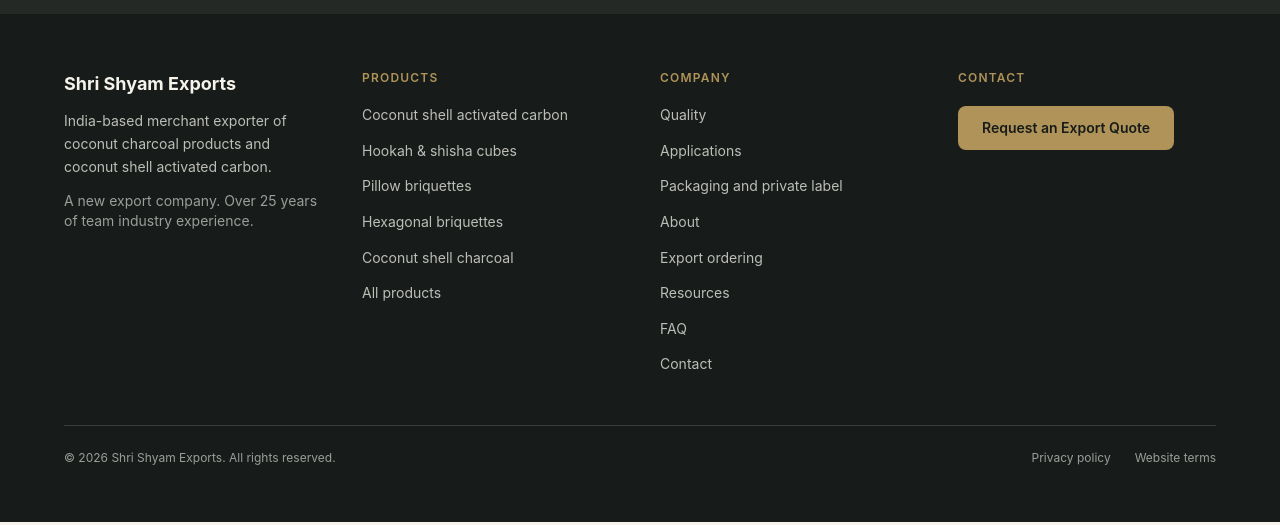
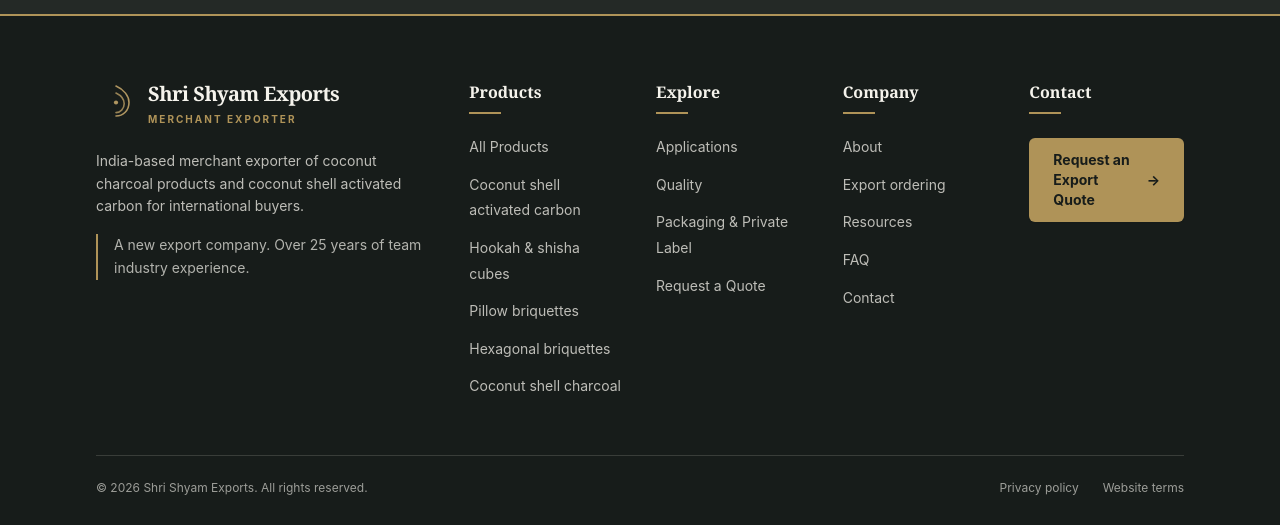
Before and after one commit to yashshingne33/shreeshyamexports, a React (Vite) app: page / in a window 1280 px wide. Shown: the part 5088-5613 px from the top of the page. Built offline with nearby package versions, Linux system fonts and the light colour scheme; grey boxes are pictures that could not be loaded.

Commit message:
Updated footer routing

```diff
--- a/src/components/layout/Footer.jsx
+++ b/src/components/layout/Footer.jsx
@@ -1,43 +1,130 @@
 import { Link } from "react-router-dom";
+import Logo from "../Logo.jsx";
 import { COMPANY, NAV_PRODUCTS, NAV_COMPANY } from "../../data/site.js";
-import { ContactLines, BTN_BRASS } from "../ui.jsx";
+import { ContactLines } from "../ui.jsx";
 
-const col = "text-xs font-semibold uppercase tracking-widest text-brass";
-const lnk = "text-sm text-ivory/75 hover:text-brass";
+/* ------------------------------------------------------------------ *
+ * LINKS — the footer carries every page (per the developer plan).
+ * Links from data/site.js are kept; routes the plan requires that are
+ * missing there are added, with no duplicates.
+ * ------------------------------------------------------------------ */
+const PLAN_PRODUCTS = [
+  { label: "Activated Carbon", to: "/products/coconut-shell-activated-carbon/" },
+  { label: "Hookah & Shisha Cubes", to: "/products/hookah-charcoal-cubes/" },
+  { label: "Pillow Briquettes", to: "/products/pillow-charcoal-briquettes/" },
+  { label: "Hexagonal Briquettes", to: "/products/hexagonal-charcoal-briquettes/" },
+];
+const PLAN_COMPANY = [
+  { label: "About Us", to: "/about/" },
+  { label: "Export Ordering", to: "/export-ordering/" },
+  { label: "Resources", to: "/resources/" },
+  { label: "FAQ", to: "/faq/" },
+  { label: "Contact", to: "/contact/" },
+];
+const EXPLORE = [
+  { label: "Applications", to: "/applications/" },
+  { label: "Quality", to: "/quality/" },
+  { label: "Packaging & Private Label", to: "/packaging-private-label/" },
+  { label: "Request a Quote", to: "/request-a-quote/" },
+];
+
+const merge = (base = [], extra = []) => {
+  const seen = new Set(base.map((l) => l.to));
+  return [...base, ...extra.filter((l) => !seen.has(l.to))];
+};
+
+// Products: hub first, then the families.
+const PRODUCT_LINKS = [{ label: "All Products", to: "/products/" }, ...merge(NAV_PRODUCTS, PLAN_PRODUCTS).filter((l) => l.to !== "/products/")];
+const COMPANY_LINKS = merge(NAV_COMPANY, PLAN_COMPANY);
+
+/* ------------------------------------------------------------------ *
+ * STYLES (shared with the header and hero)
+ * ------------------------------------------------------------------ */
+const EDGE = "w-full px-6 sm:px-10 lg:px-16 xl:px-24";
+const FOCUS = "focus-visible:outline focus-visible:outline-2 focus-visible:outline-offset-4 focus-visible:outline-brass";
+const LINK = `text-sm text-ivory/75 transition-colors hover:text-brass ${FOCUS}`;
+const BTN_QUOTE =
+  "inline-flex items-center justify-center gap-2 rounded-md bg-brass px-6 py-3 text-sm font-bold text-charcoal shadow-sm " +
+  "transition-colors hover:bg-[#9a7e4b] focus-visible:outline focus-visible:outline-2 focus-visible:outline-offset-2 focus-visible:outline-white";
+
+function ColumnTitle({ children }) {
+  return (
+    <div>
+      <p className="font-serif text-base font-bold text-ivory">{children}</p>
+      <span className="mt-2 block h-0.5 w-8 bg-brass" aria-hidden="true" />
+    </div>
+  );
+}
+
+function LinkList({ links }) {
+  return (
+    <ul className="mt-5 space-y-3">
+      {links.map((l) => (
+        <li key={l.to}>
+          <Link to={l.to} className={LINK}>{l.label}</Link>
+        </li>
+      ))}
+    </ul>
+  );
+}
 
 export default function Footer() {
-  const more = [{ label: "Quality", to: "/quality/" }, { label: "Applications", to: "/applications/" }, { label: "Packaging and private label", to: "/packaging-private-label/" }];
   return (
-    <footer className="bg-charcoal text-ivory">
-      <div className="container mx-auto max-w-content px-6 py-14">
-        <div className="grid gap-10 sm:grid-cols-2 lg:grid-cols-4">
-          <div>
-            <p className="text-lg font-bold">{COMPANY.name}</p>
-            <p className="mt-3 max-w-xs text-sm leading-relaxed text-ivory/75">
-              India-based merchant exporter of coconut charcoal products and coconut shell activated carbon.
+    <footer className="border-t-2 border-brass bg-charcoal text-ivory">
+      <div className={`${EDGE} pb-8 pt-14 lg:pt-16`}>
+        <div className="grid gap-12 sm:grid-cols-2 lg:grid-cols-12 lg:gap-8">
+          {/* Brand */}
+          <div className="sm:col-span-2 lg:col-span-4">
+            <Link to="/" className={`inline-flex items-center gap-3 ${FOCUS}`} aria-label={`${COMPANY.name} home`}>
+              <Logo className="h-10 w-10 shrink-0" />
+              <span className="flex flex-col leading-none">
+                <span className="font-serif text-xl font-bold tracking-tight">{COMPANY.name}</span>
+                <span className="mt-1.5 text-[0.625rem] font-bold uppercase tracking-[0.2em] text-brass">Merchant Exporter</span>
+              </span>
+            </Link>
+            <p className="mt-5 max-w-sm text-sm leading-relaxed text-ivory/75">
+              India-based merchant exporter of coconut charcoal products and coconut shell activated carbon for international buyers.
             </p>
-            <p className="mt-3 max-w-xs text-sm text-ivory/60">A new export company. Over 25 years of team industry experience.</p>
+            <p className="mt-4 max-w-sm border-l-2 border-brass pl-4 text-sm leading-relaxed text-ivory/70">
+              A new export company. Over 25 years of team industry experience.
+            </p>
           </div>
-          <div>
-            <p className={col}>Products</p>
-            <ul className="mt-4 space-y-2.5">{NAV_PRODUCTS.map((l) => <li key={l.to}><Link to={l.to} className={lnk}>{l.label}</Link></li>)}</ul>
-          </div>
-          <div>
-            <p className={col}>Company</p>
-            <ul className="mt-4 space-y-2.5">{[...more, ...NAV_COMPANY].map((l) => <li key={l.to}><Link to={l.to} className={lnk}>{l.label}</Link></li>)}</ul>
-          </div>
-          <div>
-            <p className={col}>Contact</p>
-            <ContactLines className="mt-4 text-ivory/75" />
-            <Link to="/request-a-quote/" className={`${BTN_BRASS} mt-5`}>Request an Export Quote</Link>
+
+          {/* Products */}
+          <nav aria-label="Products" className="lg:col-span-2">
+            <ColumnTitle>Products</ColumnTitle>
+            <LinkList links={PRODUCT_LINKS} />
+          </nav>
+
+          {/* Explore */}
+          <nav aria-label="Explore" className="lg:col-span-2">
+            <ColumnTitle>Explore</ColumnTitle>
+            <LinkList links={EXPLORE} />
+          </nav>
+
+          {/* Company */}
+          <nav aria-label="Company" className="lg:col-span-2">
+            <ColumnTitle>Company</ColumnTitle>
+            <LinkList links={COMPANY_LINKS} />
+          </nav>
+
+          {/* Contact */}
+          <div className="sm:col-span-2 lg:col-span-2">
+            <ColumnTitle>Contact</ColumnTitle>
+            <ContactLines className="mt-5 text-ivory/75" />
+            <Link to="/request-a-quote/" className={`${BTN_QUOTE} mt-6`}>
+              Request an Export Quote <span aria-hidden="true">&rarr;</span>
+            </Link>
           </div>
         </div>
-        <div className="mt-12 flex flex-col gap-3 border-t border-ivory/15 pt-6 text-xs text-ivory/60 sm:flex-row sm:justify-between">
+
+        {/* Bottom bar */}
+        <div className="mt-14 flex flex-col gap-4 border-t border-ivory/15 pt-6 text-xs text-ivory/60 sm:flex-row sm:items-center sm:justify-between">
           <p>&copy; {new Date().getFullYear()} {COMPANY.name}. All rights reserved.</p>
-          <div className="flex gap-6">
-            <Link to="/privacy-policy/" className="hover:text-brass">Privacy policy</Link>
-            <Link to="/terms/" className="hover:text-brass">Website terms</Link>
-          </div>
+          <nav aria-label="Legal" className="flex gap-6">
+            <Link to="/privacy-policy/" className={`transition-colors hover:text-brass ${FOCUS}`}>Privacy policy</Link>
+            <Link to="/terms/" className={`transition-colors hover:text-brass ${FOCUS}`}>Website terms</Link>
+          </nav>
         </div>
       </div>
     </footer>
--- a/src/pages/Home.jsx
+++ b/src/pages/Home.jsx
@@ -24,7 +24,7 @@
   company: "https://media.istockphoto.com/id/485339173/photo/factory.webp?a=1&b=1&s=612x612&w=0&k=20&c=pVG0FJ2E2ul2ncQVBx1Mk0JRaLqry3jhxifLX79xO4s=",
   quality: "https://images.unsplash.com/photo-1578575437130-527eed3abbec?q=80&w=1200",
   packaging: "https://images.unsplash.com/photo-1578575437130-527eed3abbec?q=80&w=1600",
-  shipment: "https://images.unsplash.com/photo-1551522435-a13afa10f103?q=80&w=1600",
+  shipment: "https://images.unsplash.com/photo-1578575437130-527eed3abbec?w=600&auto=format&fit=crop&q=60&ixlib=rb-4.1.0&ixid=M3wxMjA3fDB8MHxzZWFyY2h8Nnx8c2hpcG1lbnQlMjBleHBvcnR8ZW58MHx8MHx8fDA%3D",
 };
 
 // Hero strip: team experience is always attributed to the TEAM, never the company.
```
